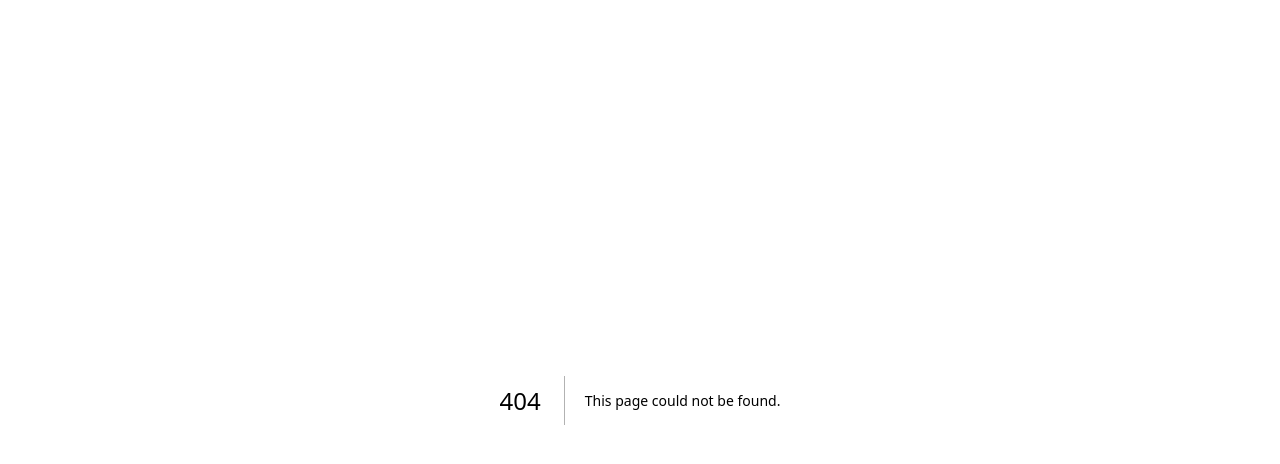
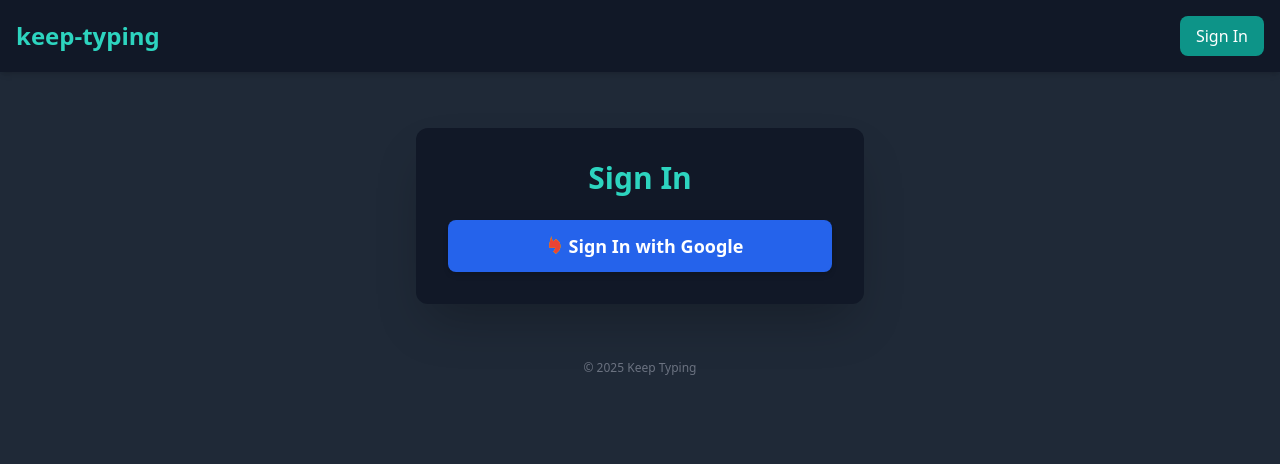
Before and after one commit to rohan-patnaik/keep-typing, a Next.js app: page /auth in a window 1280 px wide. Before the commit this address had no page. Shown: the top 464 px of the page. Built offline with nearby package versions, Linux system fonts and the light colour scheme; no server answers.

Commit message:
feat(#12) – Implement Supabase Auth integration & Sign in with Google

```diff
--- a/next.config.js
+++ b/next.config.js
@@ -1,10 +1,6 @@
 /** @type {import('next').NextConfig} */
 const nextConfig = {
   reactStrictMode: true,
-  env: {
-    NEXT_PUBLIC_SUPABASE_URL: process.env.NEXT_PUBLIC_SUPABASE_URL,
-    NEXT_PUBLIC_SUPABASE_ANON_KEY: process.env.NEXT_PUBLIC_SUPABASE_ANON_KEY,
-  },
 };
 
 module.exports = nextConfig;
--- /dev/null
+++ b/src/components/Auth/AuthForm.tsx
@@ -0,0 +1,43 @@
+import { useState } from 'react';
+import { supabase } from '../../lib/supabaseClient';
+import { useRouter } from 'next/router';
+
+export default function AuthForm() {
+  const [error, setError] = useState<string | null>(null);
+  const router = useRouter();
+
+  const handleGoogleSignIn = async () => {
+    setError(null);
+    const { error } = await supabase.auth.signInWithOAuth({
+      provider: 'google',
+      options: {
+        redirectTo: window.location.origin,
+      },
+    });
+
+    if (error) {
+      setError(error.message);
+    }
+    // Supabase handles the redirect, so no need for router.push here on success
+  };
+
+  return (
+    <div className="bg-gray-900 p-8 rounded-xl shadow-2xl text-center">
+      <h2 className="text-3xl font-bold text-teal-400 mb-6">Sign In</h2>
+      <button
+        onClick={handleGoogleSignIn}
+        className="w-full px-6 py-3 bg-blue-600 hover:bg-blue-700 text-white text-lg font-semibold rounded-lg shadow-md transition-all duration-150 ease-in-out flex items-center justify-center"
+      >
+        <svg className="w-6 h-6 mr-2" fill="currentColor" viewBox="0 0 24 24">
+          <path d="M12.24 10.24v3.52h6.08c-.24 1.52-.96 2.8-2.08 3.68l-.08.08 2.8 2.16 2.24-2.16c1.44-1.36 2.24-3.2 2.24-5.28 0-1.84-.64-3.52-1.76-4.88l-.08-.08-2.8-2.16-2.24 2.16c-1.44-1.36-2.24-3.2-2.24-5.28z" fill="#4285F4"/>
+          <path d="M12.24 10.24v3.52h6.08c-.24 1.52-.96 2.8-2.08 3.68l-.08.08 2.8 2.16 2.24-2.16c1.44-1.36 2.24-3.2 2.24-5.28 0-1.84-.64-3.52-1.76-4.88l-.08-.08-2.8-2.16-2.24 2.16c-1.44-1.36-2.24-3.2-2.24-5.28z" fill="#34A853"/>
+          <path d="M12.24 10.24v3.52h6.08c-.24 1.52-.96 2.8-2.08 3.68l-.08.08 2.8 2.16 2.24-2.16c1.44-1.36 2.24-3.2 2.24-5.28 0-1.84-.64-3.52-1.76-4.88l-.08-.08-2.8-2.16-2.24 2.16c-1.44-1.36-2.24-3.2-2.24-5.28z" fill="#FBBC05"/>
+          <path d="M12.24 10.24v3.52h6.08c-.24 1.52-.96 2.8-2.08 3.68l-.08.08 2.8 2.16 2.24-2.16c1.44-1.36 2.24-3.2 2.24-5.28 0-1.84-.64-3.52-1.76-4.88l-.08-.08-2.8-2.16-2.24 2.16c-1.44-1.36-2.24-3.2-2.24-5.28z" fill="#EA4335"/>
+        </svg>
+        Sign In with Google
+      </button>
+
+      {error && <p className="mt-4 text-center text-red-500">{error}</p>}
+    </div>
+  );
+}
--- /dev/null
+++ b/src/components/Layout/Header.tsx
@@ -0,0 +1,33 @@
+import Link from 'next/link';
+import { useAuth } from '../../hooks/useAuth';
+
+export default function Header() {
+  const { user, signOut } = useAuth();
+
+  return (
+    <header className="bg-gray-900 text-white shadow-md">
+      <nav className="container mx-auto flex items-center justify-between p-4">
+        <Link href="/" className="text-2xl font-bold text-teal-400 hover:text-teal-300">
+          keep-typing
+        </Link>
+        <div className="flex items-center space-x-4">
+          {user ? (
+            <>
+              <span className="text-gray-300">{user.email}</span>
+              <button
+                onClick={signOut}
+                className="px-4 py-2 bg-red-600 hover:bg-red-700 rounded-lg transition-colors"
+              >
+                Sign Out
+              </button>
+            </>
+          ) : (
+            <Link href="/auth" className="px-4 py-2 bg-teal-600 hover:bg-teal-700 rounded-lg transition-colors">
+                Sign In
+            </Link>
+          )}
+        </div>
+      </nav>
+    </header>
+  );
+}
--- /dev/null
+++ b/src/components/Layout/Layout.tsx
@@ -0,0 +1,18 @@
+import { ReactNode } from 'react';
+import Header from './Header';
+
+interface LayoutProps {
+  children: ReactNode;
+}
+
+export default function Layout({ children }: LayoutProps) {
+  return (
+    <div className="min-h-screen bg-gray-800 text-gray-200 font-sans">
+      <Header />
+      <main className="container mx-auto p-4">{children}</main>
+      <footer className="text-center text-gray-500 mt-10 text-xs">
+        <p>&copy; {new Date().getFullYear()} Keep Typing</p>
+      </footer>
+    </div>
+  );
+}
--- /dev/null
+++ b/src/contexts/AuthContext.tsx
@@ -0,0 +1,56 @@
+import { createContext, useState, useEffect, ReactNode }
+from 'react';
+import { Session, User } from '@supabase/supabase-js';
+import { supabase } from '../lib/supabaseClient';
+
+interface AuthContextType {
+  session: Session | null;
+  user: User | null;
+  signOut: () => void;
+}
+
+export const AuthContext = createContext<AuthContextType | undefined>(undefined);
+
+interface AuthProviderProps {
+  children: ReactNode;
+}
+
+export const AuthProvider = ({ children }: AuthProviderProps) => {
+  const [user, setUser] = useState<User | null>(null);
+  const [session, setSession] = useState<Session | null>(null);
+  const [loading, setLoading] = useState(true);
+
+  useEffect(() => {
+    const getSession = async () => {
+      const { data } = await supabase.auth.getSession();
+      setSession(data.session);
+      setUser(data.session?.user ?? null);
+      setLoading(false);
+    };
+
+    getSession();
+
+    const { data: authListener } = supabase.auth.onAuthStateChange(
+      async (_event, session) => {
+        setSession(session);
+        setUser(session?.user ?? null);
+      }
+    );
+
+    return () => {
+      authListener.subscription.unsubscribe();
+    };
+  }, []);
+
+  const value = {
+    session,
+    user,
+    signOut: () => supabase.auth.signOut(),
+  };
+
+  return (
+    <AuthContext.Provider value={value}>
+      {!loading && children}
+    </AuthContext.Provider>
+  );
+};
--- /dev/null
+++ b/src/hooks/useAuth.ts
@@ -0,0 +1,10 @@
+import { useContext } from 'react';
+import { AuthContext } from '../contexts/AuthContext';
+
+export const useAuth = () => {
+  const context = useContext(AuthContext);
+  if (context === undefined) {
+    throw new Error('useAuth must be used within an AuthProvider');
+  }
+  return context;
+};
--- a/src/lib/supabaseClient.ts
+++ b/src/lib/supabaseClient.ts
@@ -1,9 +1,7 @@
 import { createClient } from '@supabase/supabase-js';
 
-const supabaseUrl = process.env
-  .NEXT_PUBLIC_SUPABASE_URL as string;
-const supabaseAnonKey = process.env
-  .NEXT_PUBLIC_SUPABASE_ANON_KEY as string;
+const supabaseUrl = process.env.NEXT_PUBLIC_SUPABASE_URL as string;
+const supabaseAnonKey = process.env.NEXT_PUBLIC_SUPABASE_ANON_KEY as string;
 
 export const supabase = createClient(
   supabaseUrl,
--- a/src/pages/_app.tsx
+++ b/src/pages/_app.tsx
@@ -1,6 +1,14 @@
 import type { AppProps } from 'next/app';
 import '../styles/globals.css';
+import { AuthProvider } from '../contexts/AuthContext';
+import Layout from '../components/Layout/Layout';
 
 export default function MyApp({ Component, pageProps }: AppProps) {
-  return <Component {...pageProps} />;
+  return (
+    <AuthProvider>
+      <Layout>
+        <Component {...pageProps} />
+      </Layout>
+    </AuthProvider>
+  );
 }
--- /dev/null
+++ b/src/pages/auth.tsx
@@ -0,0 +1,11 @@
+import AuthForm from '../components/Auth/AuthForm';
+
+export default function AuthPage() {
+  return (
+    <div className="flex justify-center items-center mt-10">
+      <div className="w-full max-w-md">
+        <AuthForm />
+      </div>
+    </div>
+  );
+}
--- a/src/pages/index.tsx
+++ b/src/pages/index.tsx
@@ -1,9 +1,9 @@
 import { useState, useEffect, useRef } from 'react';
 import { Timer } from '../lib/timer';
-import { computeMetrics, MetricsOutput } from '../lib/metrics'; // Import metrics functions
+import { computeMetrics, MetricsOutput } from '../lib/metrics';
 
 const SAMPLE_TEXT = "The quick brown fox jumps over the lazy dog.";
-const TEST_DURATION_SECONDS = 30; // Define test duration as a constant
+const TEST_DURATION_SECONDS = 30;
 
 export default function TestScreen() {
   const [textToType] = useState(SAMPLE_TEXT);
@@ -11,13 +11,12 @@
   const [timeLeft, setTimeLeft] = useState(TEST_DURATION_SECONDS);
   const [testStarted, setTestStarted] = useState(false);
   const [testFinished, setTestFinished] = useState(false);
-  const [results, setResults] = useState<MetricsOutput | null>(null); // State for results
+  const [results, setResults] = useState<MetricsOutput | null>(null);
 
   const timerRef = useRef<Timer | null>(null);
-  const inputRef = useRef<HTMLInputElement | null>(null); // For focusing the hidden input
+  const inputRef = useRef<HTMLInputElement | null>(null);
 
   useEffect(() => {
-    // Focus the hidden input when the component mounts or test resets
     if (inputRef.current && !testFinished) {
       inputRef.current.focus();
     }
@@ -28,37 +27,31 @@
       timerRef.current = new Timer(
         TEST_DURATION_SECONDS,
         (remaining) => setTimeLeft(remaining),
-        () => { // onComplete
+        () => {
           setTestFinished(true);
           setTestStarted(false);
           const finalMetrics = computeMetrics(textToType, userInput, TEST_DURATION_SECONDS);
           setResults(finalMetrics);
-          console.log("Test finished!");
         }
       );
       timerRef.current.start();
-    } else {
-      timerRef.current?.reset();
     }
     return () => {
       timerRef.current?.reset();
     };
-  // eslint-disable-next-line react-hooks/exhaustive-deps
   }, [testStarted, testFinished, textToType, userInput]);
 
   const handleInputChange = (e: React.ChangeEvent<HTMLInputElement>) => {
     if (testFinished) return;
-
-    const currentInput = e.target.value;
-    if (!testStarted && currentInput.length > 0) {
-      setTestStarted(true); // Start the test on first character typed
+    if (!testStarted) {
+      setTestStarted(true);
     }
-    setUserInput(currentInput);
+    setUserInput(e.target.value);
   };
 
   const handleStartReset = () => {
     setTestFinished(false);
-    setTestStarted(false); // Will be set to true on first input
+    setTestStarted(false);
     setUserInput('');
     setResults(null);
     setTimeLeft(TEST_DURATION_SECONDS);
@@ -70,7 +63,7 @@
 
   const renderTextDisplay = () => {
     return textToType.split('').map((char, index) => {
-      let className = "text-gray-500"; // Untyped text
+      let className = "text-gray-500";
       if (index < userInput.length) {
         className = char === userInput[index] ? "text-green-400" : "text-red-500";
       }
@@ -82,7 +75,7 @@
   };
 
   return (
-    <div className="flex flex-col items-center justify-center min-h-screen bg-gray-800 text-gray-200 p-4 font-sans">
+    <div className="flex flex-col items-center justify-center p-4">
       <div className="w-full max-w-2xl p-6 bg-gray-900 rounded-xl shadow-2xl">
         <h1 className="text-4xl font-bold text-center mb-8 text-teal-400 tracking-wide">
           Typing Test
@@ -139,9 +132,6 @@
           </div>
         )}
       </div>
-      <footer className="text-center text-gray-500 mt-10 text-xs">
-        <p>&copy; {new Date().getFullYear()} Keep Typing</p>
-      </footer>
     </div>
   );
 }
```
Also changed, not shown: 2 other files (tests, documents, lock files or other folders).
